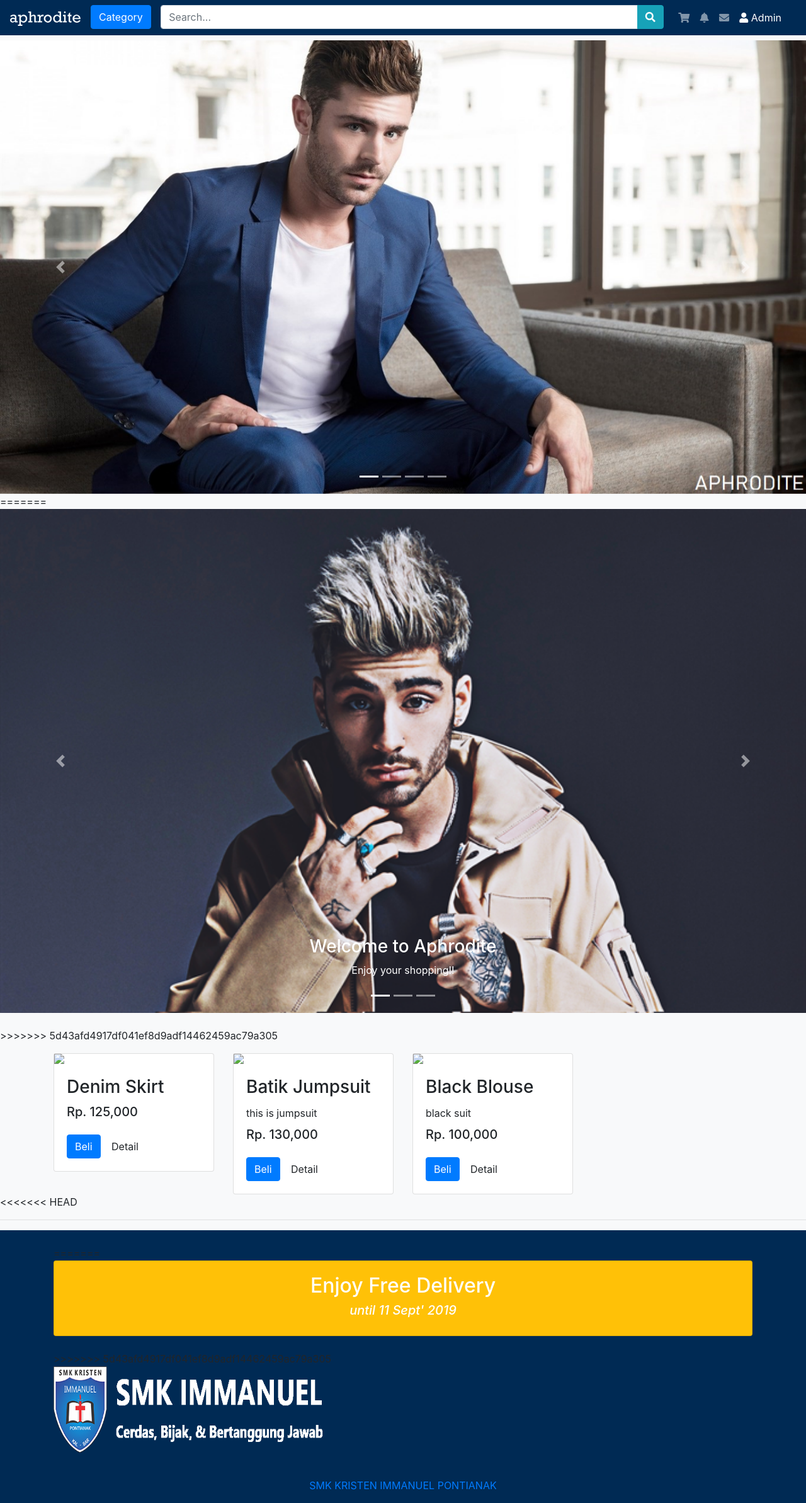
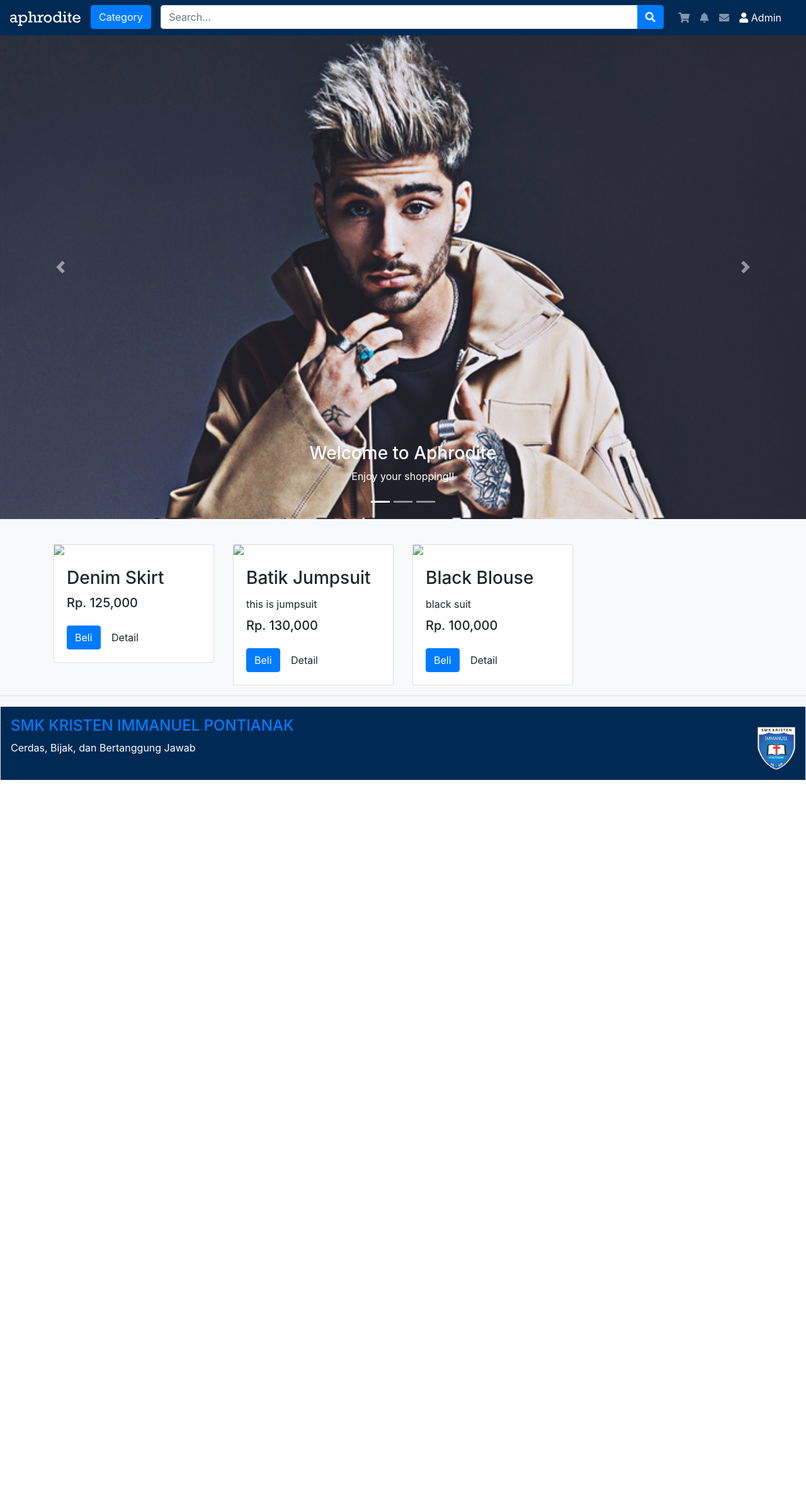
Before and after one commit to jocellynenatasyaa/website, a PHP site: page /website/home.php in a window 1280 px wide. Shown: the whole page at 63% size. After the commit the page ends 1239 px from the top, so only its background shows below. Run offline with PHP 8.4, Linux system fonts and the light colour scheme; a user stored in the database is signed in; data comes from the database, SQL or seed files in the repository; some libraries are stand-ins or nearby versions.

Commit message:
home kembali sperti semula

```diff
--- a/home.php
+++ b/home.php
@@ -31,15 +31,16 @@
 <style>
 
 
-  footer {
+  .footer {
       background-color: #002A54;
+      color :white;
   }
  </style>
 
 <body class="bg-light">
       <!-- Navbar -->
       <nav class="fixed-top navbar navbar-expand-lg navbar-dark bg-luxury-blue text-white">
-        <a class="navbar-brand" href="#">
+          <a class="navbar-brand" href="home.php">
               <img src="img/logo/logo_font_white.svg" style="height:23px;" alt="">
           </a>
           <button class="navbar-toggler" type="button" data-toggle="collapse" data-target="#navbarSupportedContent"
@@ -64,7 +65,7 @@
                       <div class="input-group">
                           <input type="text" class="form-control" placeholder="Search..." name="search">
                           <div class="input-group-append">
-                            <button class="btn btn-info" type="button">
+                              <button type="button" class="btn btn-primary">
                                   <i class="fa fa-search"></i>
                               </button>
                           </div>
@@ -103,75 +104,18 @@
                           </a>
                           <div class="dropdown-divider"></div>
                           <div class="container">
-                            <a class="btn col-12" href="history.php">
-
-                                History
-                            </a>
-                        </div>
-                        <div class="container">
                               <a class="btn btn-primary col-12" href="login.php">
                                   <i class="fas fa-sign-out-alt"></i>
                                   Logout
                               </a>
                           </div>
-
-
                       </div>
                   </li>
-
               </ul>
           </div>
-    </nav>
+      </nav>>
 
     <!-- carousel -->
-<<<<<<< HEAD
-        <div id="ajaxContent">
-        <div style="margin-top:40px;" id="carouselId" class="carousel slide" data-ride="carousel">
-        <ol class="carousel-indicators">
-            <li data-target="#carouselId" data-slide-to="0" class="active"></li>
-            <li data-target="#carouselId" data-slide-to="1"></li>
-            <li data-target="#carouselId" data-slide-to="2"></li>
-            <li data-target="#carouselId" data-slide-to="3"></li>
-        </ol>
-        <div class="carousel-inner" role="listbox">
-            <div class="carousel-item active">
-                <img class="img-fluid" src="images/carousel/men.jpg"
-                    data-src="holder.js/900x500/auto/#777:#555/text:First slide" alt="First slide">
-            </div>
-            <div class="carousel-item">
-                <img class="img-fluid" src="images/carousel/woman.jpg"
-                    data-src="holder.js/900x500/auto/#666:#444/text:Second slide" alt="Second slide">
-            </div>
-            <div class="carousel-item">
-                <img class="img-fluid" src="images/carousel/family.jpg"
-                    data-src="holder.js/900x500/auto/#666:#444/text:Third slide" alt="Third slide">
-            </div>
-        </div>
-        <a class="carousel-control-prev" href="#carouselId" role="button" data-slide="prev">
-            <span class="carousel-control-prev-icon" aria-hidden="true"></span>
-            <span class="sr-only">Previous</span>
-        </a>
-        <a class="carousel-control-next" href="#carouselId" role="button" data-slide="next">
-            <span class="carousel-control-next-icon" aria-hidden="true"></span>
-            <span class="sr-only">Next</span>
-        </a>
-    </div>
-
-    <!-- flash sale -->
-
-<div class="container">
-    <div class="row">
-        <div class="col-6">
-
-        </div>
-        <div class="col-6">
-        </div>
-    </div>
-</div>
-
-
-
-=======
     <div id="demo" class="carousel slide" data-ride="carousel">
   <ul class="carousel-indicators">
     <li data-target="#demo" data-slide-to="0" class="active"></li>
@@ -209,7 +153,6 @@
   </a>
 </div>
     <br>
->>>>>>> 5d43afd4917df041ef8d9adf14462459ac79a305
     <!-- Content -->
     <section class="konten mt-3">
         <div class="container">
@@ -241,64 +184,18 @@
             </div>
         </div>
     </section>
-
-<<<<<<< HEAD
+<!-- Footer -->
+<hr>
+        <div class="footer">
+        <div class="media border p-3">
+    <div class="media-body">
+    <a href="https://ski.sch.id/new/smk-kristen-immanuel/"><h4>SMK KRISTEN IMMANUEL PONTIANAK </h4></a>
+      <p>Cerdas, Bijak, dan Bertanggung Jawab</p>
     </div>
-        <hr>
-
-        <!-- Footer -->
-<footer class="page-footer font-small special-color-dark pt-4">
-
-<!-- Footer Elements -->
-<div class="container">
-=======
-          <div class="row">
-          <div class="col-12">
-          <div class="card bg-warning text-white">
-    <div class="card-body"><center><h2>Enjoy Free Delivery </h2> <h5><i>until 11 Sept' 2019</i></h5></center>
+ <img src="images/smk.png" alt="smk" class="ml-3 mt-3" style="width:60px;">
   </div>
-  </div>
-          </div>
-          </div>
-          <br>
->>>>>>> 5d43afd4917df041ef8d9adf14462459ac79a305
-
-  <!--Grid row-->
-  <div class="row">
-
-    <!--Grid column-->
-    <div class="col-md-6 mb-4">
-
-      <!-- Form -->
-      <img src="images/logo.png">
-      <!-- Form -->
-
-    </div>
-    <!--Grid column-->
-
-    <!--Grid column-->
-    <div class="col-md-6 mb-4">
-
-
-
-    </div>
-    <!--Grid column-->
-
-  </div>
-  <!--Grid row-->
-
-</div>
-<!-- Footer Elements -->
-
-<!-- Copyright -->
-<div class="footer-copyright text-center py-3">
-  <a href="https://ski.sch.id/new/smk-kristen-immanuel/"> SMK KRISTEN IMMANUEL PONTIANAK</a>
-</div>
-<!-- Copyright -->
-
-</footer>
-<!-- Footer -->
-
+  <div>
+           <!-- footer -->
 
 </body>
 <script src="https://code.jquery.com/jquery-3.2.1.slim.min.js"
```
Lines whose indentation alone changed are shown as unchanged.
